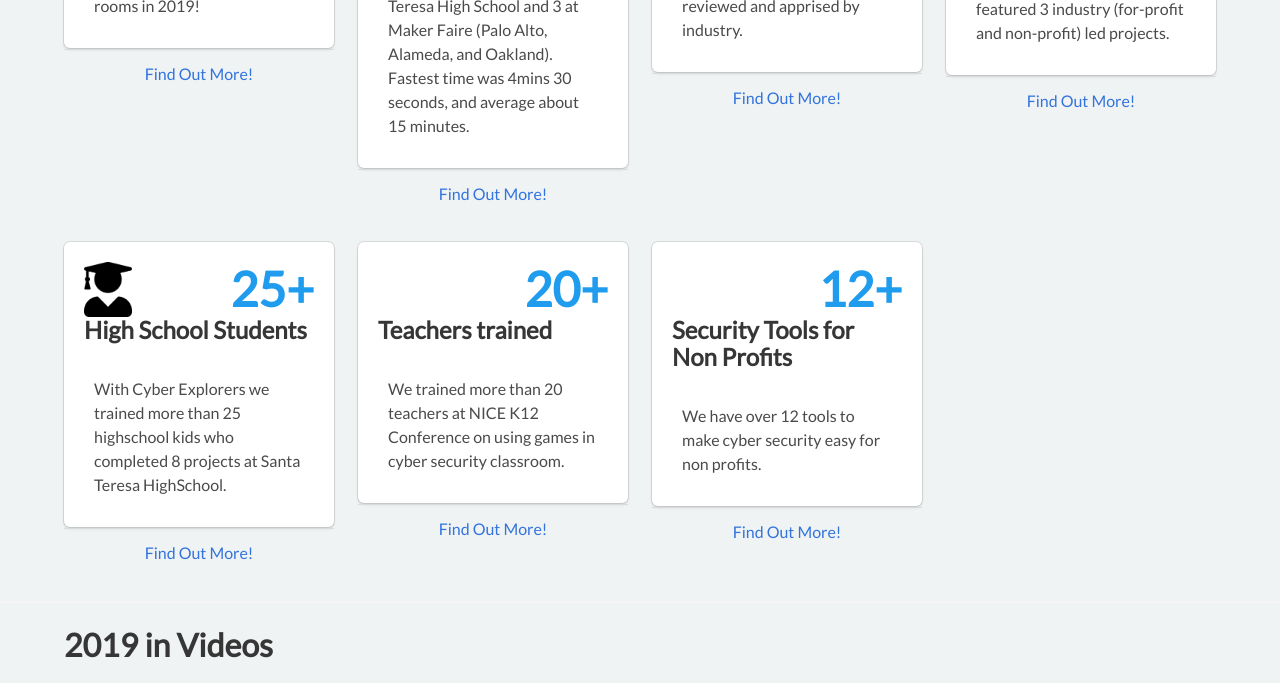
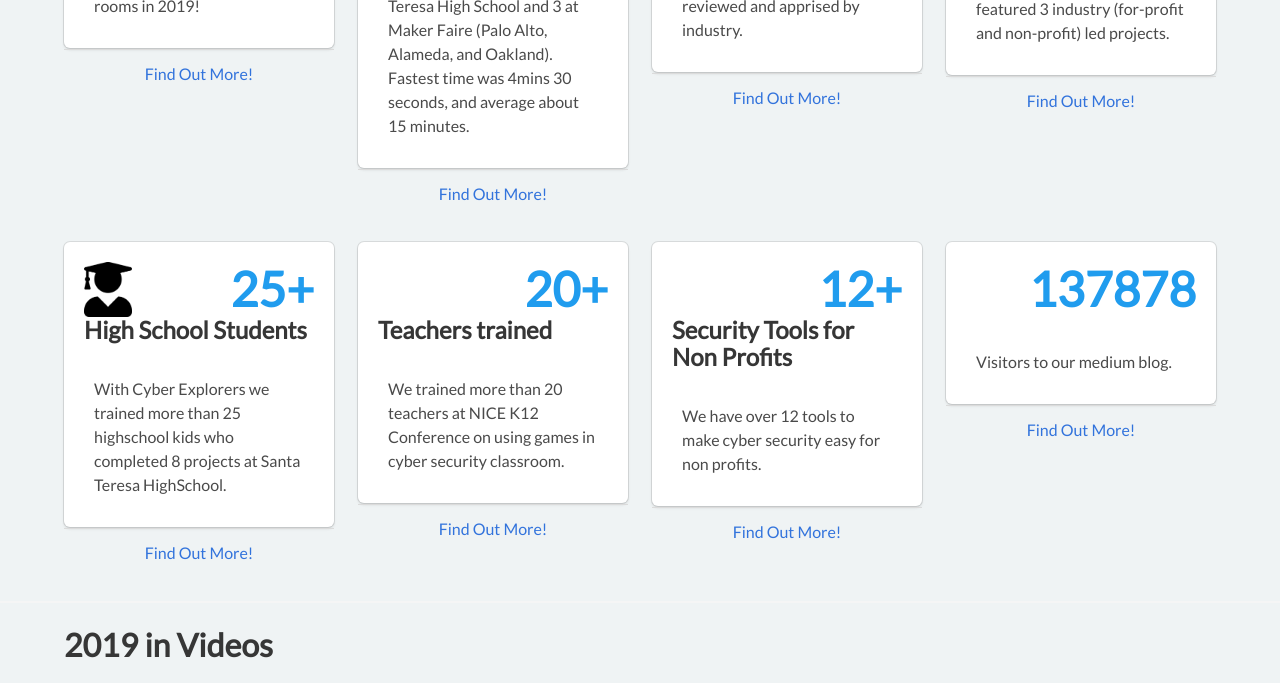
Before and after one commit to cyberdefendersprogram/www-homepage, a Jekyll site: the page built from 2019-in-numbers.html, in a window 1280 px wide and 900 px high, scrolled down 2176 px, cut to the strip 0-683 px from the top of the window. Built offline with Jekyll 4.4.1, drawn with Linux system fonts in a browser that asks for light colours; nearby versions of some CDN libraries.

Commit message:
Update 2019-in-numbers.html

```diff
--- a/2019-in-numbers.html
+++ b/2019-in-numbers.html
@@ -54,6 +54,10 @@ numbers:
       title: Security Tools for Non Profits
       details: We have over 12 tools to make cyber security easy for non profits.
       link: https://www.cyberdefendersprogram.com/securitytools4nonprofits/
+    - image:
+      titlenum: 137878
+      details: Visitors to our medium blog.
+      link: https://medium.com/cyberdefenders
 
 ---
 <section>
```
